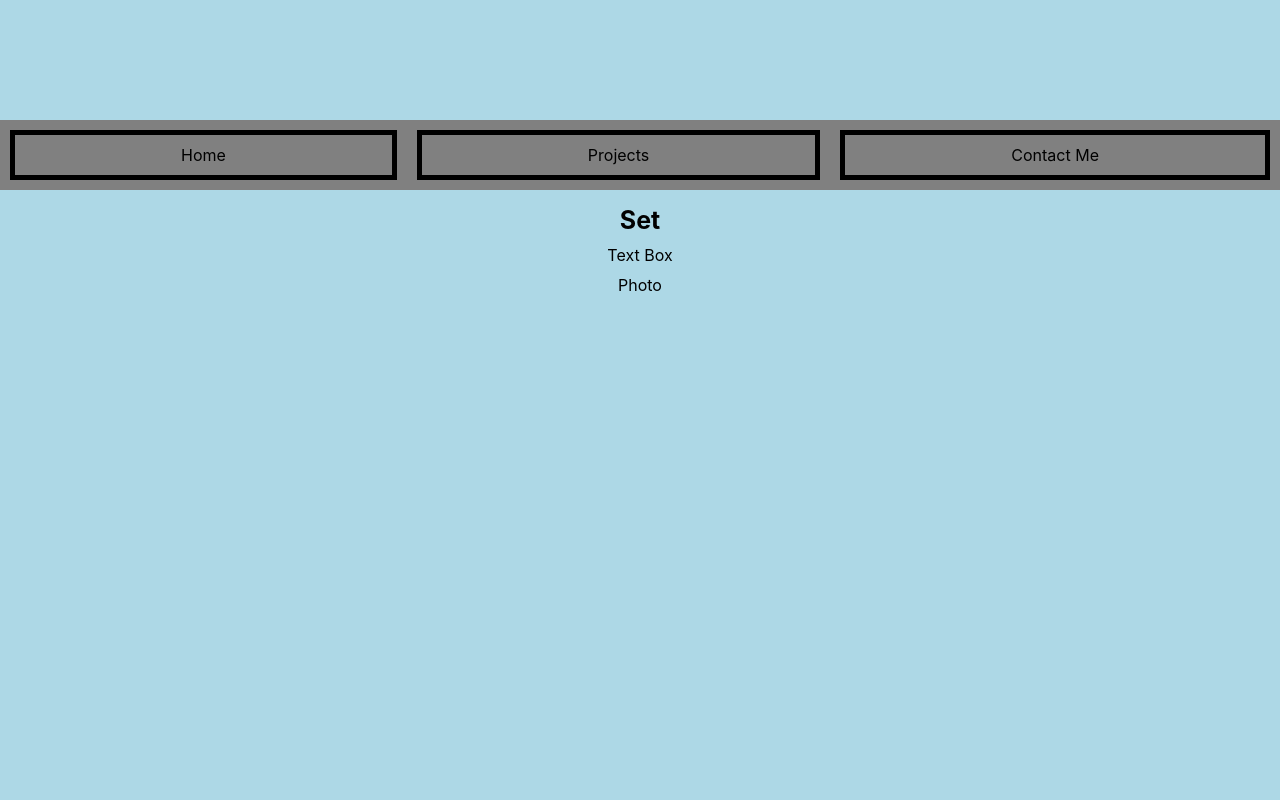
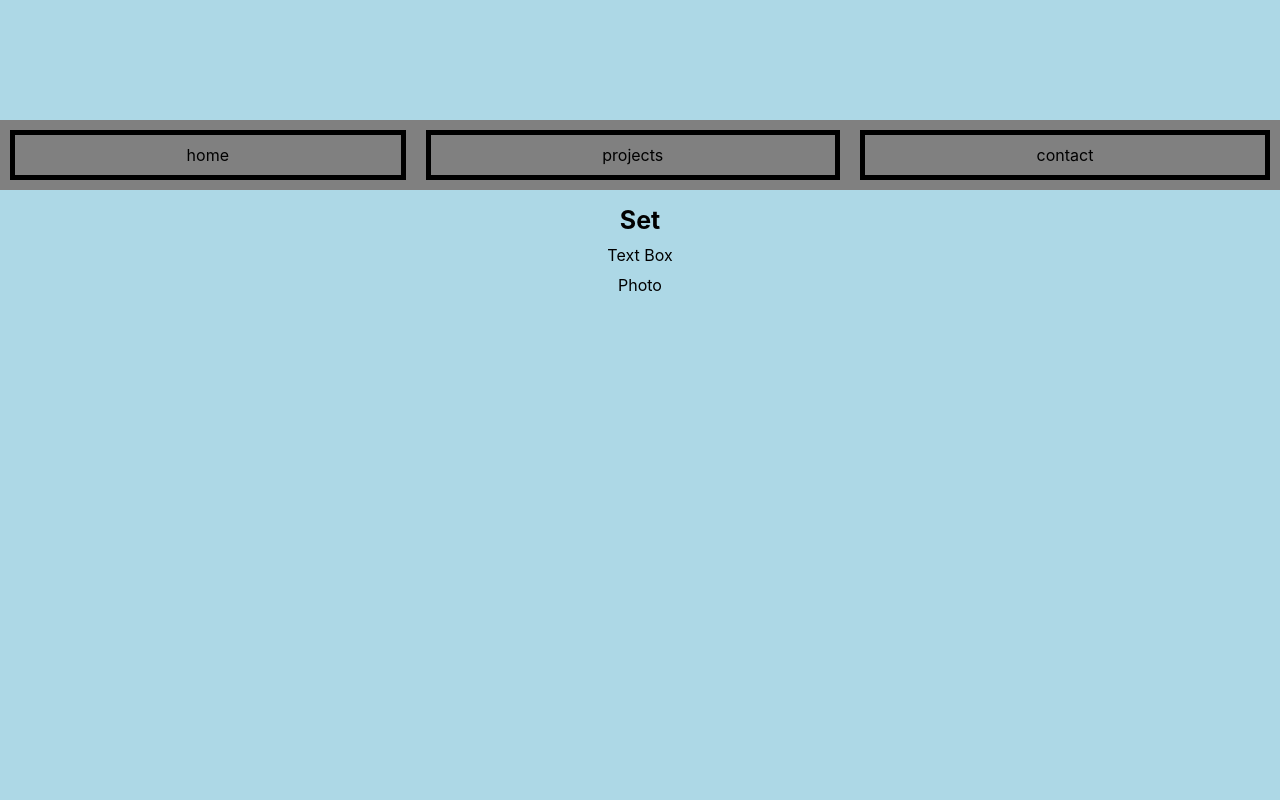
Before and after one commit to ndw001/Portfolio, a React (Create React App) app: page / in a window 1280 px wide. Shown: the part 1160-1960 px from the top of the page. Built offline with nearby package versions, Linux system fonts and the light colour scheme.

Commit message:
add react scroll for nav on page

```diff
--- a/package.json
+++ b/package.json
@@ -10,6 +10,7 @@
     "react": "^18.2.0",
     "react-dom": "^18.2.0",
     "react-scripts": "5.0.1",
+    "react-scroll": "^1.9.0",
     "web-vitals": "^2.1.4"
   },
   "scripts": {
--- a/src/components/Contact.js
+++ b/src/components/Contact.js
@@ -6,6 +6,7 @@ function Contact() {
   //
 
   return (
+    <section id="contact">
       <div className="contact">
         <div className=" "> Contact Me! </div>
         <div className="name"> Nathan Wong </div>
@@ -13,6 +14,7 @@ function Contact() {
         <div className="email"> Email: natdanwongielhan@yahoo.com </div>
         <div className="location"> Los Angeles, CA, USA </div>
       </div>
+    </section>
   );
 }
 
--- a/src/components/Header.css
+++ b/src/components/Header.css
@@ -1,8 +1,3 @@
-.header {
-  background-color: red;
-  height: 100%;
-}
-
 .tabBar {
   background-color: gray;
   padding: 10px;
--- a/src/components/Header.js
+++ b/src/components/Header.js
@@ -3,15 +3,13 @@ import Tab from "./Tab";
 
 function Header() {
   // Headers: Top, About Me, Projects, Contact Me
-  const testTabs = ["Home", "Projects", "Contact Me"];
+  const testTabs = ["home", "projects", "contact"];
 
   return (
-    <div className="header">
-      <div className="tabBar">
-        {testTabs.map((tab, index) => (
-          <Tab tabName={tab} />
-        ))}
-      </div>
+    <div className="tabBar">
+      {testTabs.map((tabName, index) => (
+        <Tab index={index} tabName={tabName} />
+      ))}
     </div>
   );
 }
--- a/src/components/IntroPage.js
+++ b/src/components/IntroPage.js
@@ -1,5 +1,4 @@
 import "./IntroPage.css";
-import Tab from "./Tab";
 
 function IntroPage() {
   // Headers: Top, About Me, Projects, Contact Me
--- a/src/components/Projects.js
+++ b/src/components/Projects.js
@@ -9,6 +9,7 @@ function Projects() {
   // Text box is CLAIM: Caption
 
   return (
+    <section id="projects">
       <div className="projects">
         {testProjects.map((tab, index) => (
           <div className="projectContainer" key={index}>
@@ -18,6 +19,7 @@ function Projects() {
           </div>
         ))}
       </div>
+    </section>
   );
 }
 
--- a/src/components/Tab.js
+++ b/src/components/Tab.js
@@ -1,7 +1,18 @@
 import "./Tab.css";
+import { Link } from "react-scroll";
 
 function Tab(props) {
-  return <div className="tab">{props.tabName}</div>;
+  return (
+    <Link
+      to={props.tabName}
+      smooth={true}
+      duration={500}
+      onClick={() => console.log("Click Me Link")}
+      className="tab"
+    >
+      <nav>{props.tabName}</nav>
+    </Link>
+  );
 }
 
 export default Tab;
```
Also changed, not shown: src/App.js (+25 -0 lines), 1 other file (tests, documents, lock files or other folders). Lines whose indentation alone changed are shown as unchanged.
